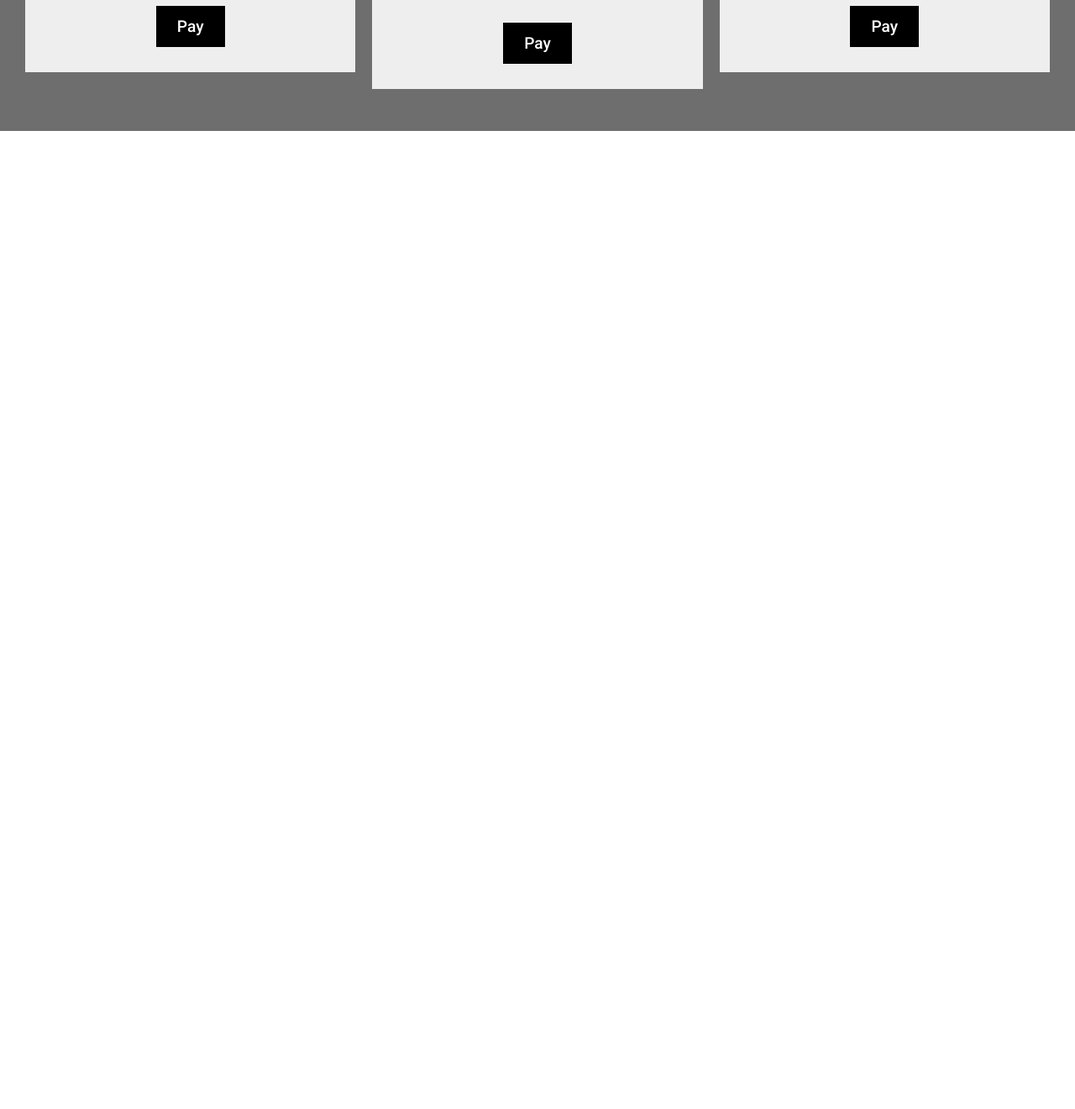
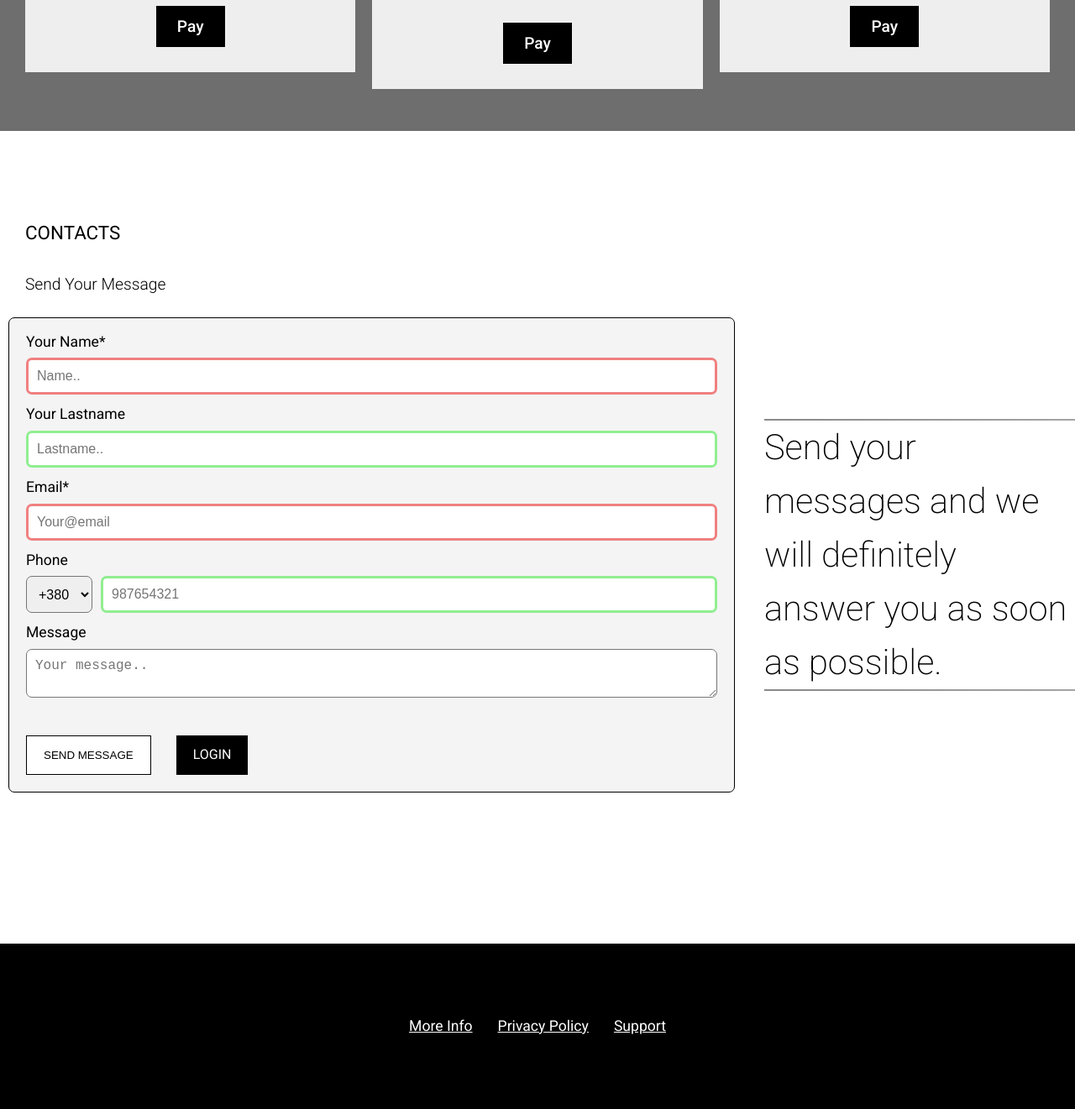
Before and after one commit to Maks4529/Startup, a plain HTML site: page assets/pages/index.html in a window 1280 px wide. Shown: the part 5154-6475 px from the top of the page at 84% size. Before the commit the page ends 5310 px from the top, so only its background shows below. Drawn offline with Linux system fonts and the light colour scheme; a web font is replaced by a local one.

Commit message:
Add form registration

```diff
--- a/assets/pages/index.html
+++ b/assets/pages/index.html
@@ -95,7 +95,7 @@
                         <p class="userInfo arcicleInfo">
                             Phasellus eget enim eu lectus faucibus vestibulum. Suspendisse sodales pellentesque elementum.
                         </p>
-                        <div class="linkBtn"><a href="#"><i class="fa-solid fa-envelope"></i> Contact</a></div>
+                        <div class="linkBtn"><a href="#Contact"><i class="fa-solid fa-envelope"></i> Contact</a></div>
                     </div>
                 </div>
                 <div class="userCard">
@@ -106,7 +106,7 @@
                         <p class="userInfo arcicleInfo">
                             Phasellus eget enim eu lectus faucibus vestibulum. Suspendisse sodales pellentesque elementum.
                         </p>
-                        <div class="linkBtn"><a href="#"><i class="fa-solid fa-envelope"></i> Contact</a></div>
+                        <div class="linkBtn"><a href="#Contact"><i class="fa-solid fa-envelope"></i> Contact</a></div>
                     </div>
                 </div>
                 <div class="userCard">
@@ -117,7 +117,7 @@
                         <p class="userInfo arcicleInfo">
                             Phasellus eget enim eu lectus faucibus vestibulum. Suspendisse sodales pellentesque elementum.
                         </p>
-                        <div class="linkBtn"><a href="#"><i class="fa-solid fa-envelope"></i> Contact</a></div>
+                        <div class="linkBtn"><a href="#Contact"><i class="fa-solid fa-envelope"></i> Contact</a></div>
                     </div>
                 </div>
                 <div class="userCard">
@@ -128,7 +128,7 @@
                         <p class="userInfo arcicleInfo">
                             Phasellus eget enim eu lectus faucibus vestibulum. Suspendisse sodales pellentesque elementum.
                         </p>
-                        <div class="linkBtn"><a href="#"><i class="fa-solid fa-envelope"></i> Contact</a></div>
+                        <div class="linkBtn"><a href="#Contact"><i class="fa-solid fa-envelope"></i> Contact</a></div>
                     </div>
                 </div>
             </div>
@@ -214,7 +214,7 @@
                         </span>
                     </div>
                     <div class="payBtn">
-                        <a href="#" class="linkBtn">Pay</a>
+                        <a href="/assets/pages/orderPage.html" target="_blank" class="linkBtn">Pay</a>
                     </div>
                 </article>
                 <article class="priceItem pricePro">
@@ -230,7 +230,7 @@
                         </span>
                     </div>
                     <div class="payBtn">
-                        <a href="#" class="linkBtn">Pay</a>
+                        <a href="/assets/pages/orderPage.html" target="_blank" class="linkBtn">Pay</a>
                     </div>
                 </article>
                 <article class="priceItem pricePremium">
@@ -246,11 +246,60 @@
                         </span>
                     </div>
                     <div class="payBtn">
-                        <a href="#" class="linkBtn">Pay</a>
+                        <a href="/assets/pages/orderPage.html" taret="_blank" class="linkBtn">Pay</a>
                     </div>
                 </article>
             </article>
         </section>
+        <section class="sect8" id="Contact">
+            <h2 class="sectionTitle">CONTACTS</h2>
+            <div class="sectionSubtitle">Send Your Message</div>
+            <div class="sect8Content">
+                <form action="#" class="sendMessage">
+                    <label class="firstName">
+                        <span class="labelTitle">Your Name*</span>
+                        <input type="text" name="firstName" placeholder="Name.." required pattern="[A-Z][a-z]{1,19}(-[A-Z][a-z]{1,19})?">
+                    </label>
+                    <label class="lastName">
+                        <span class="labelTitle">Your Lastname</span>
+                        <input type="text" name="lastName" placeholder="Lastname.." pattern="[A-Z][a-z]{1,19}(-[A-Z][a-z]{1,19})?">
+                    </label>
+                    <label class="email">
+                        <span class="labelTitle">Email*</span>
+                        <input type="email" name="email" placeholder="Your@email" required>
+                    </label>
+                    <label class="phone">
+                        <span class="labelTitle">Phone</span>
+                        <div class="fullNumber">
+                            <select name="numberCode">
+                                <option value="+380">+380</option>
+                                <option value="+975">+975</option>
+                                <option value="+450">+450</option>
+                            </select>
+                            <input type="tel" name="phone" placeholder="987654321" pattern="\d{9}">
+                        </div>
+                    </label>
+                    <label class="message">
+                        <span class="labelTitle">Message</span>
+                        <textarea name="message" placeholder="Your message.."></textarea>
+                    </label>
+                    <div class="formBtn">
+                        <button type="submit" class="submitBtn">SEND MESSAGE</button>
+                        <a href="#" class="loginLink">LOGIN</a>
+                    </div>
+                </form>
+                <div class="sect8Info">
+                    Send your messages and we will definitely answer you as soon as possible.
+                </div>
+            </div>
+        </section>
     </main>
+    <footer class="footer">
+        <ul class="footerLink">
+            <li><a href="#">More Info</a></li>
+            <li><a href="#">Privacy Policy</a></li>
+            <li><a href="#">Support</a></li>
+        </ul>
+    </footer>
 </body>
 </html>
--- a/assets/styles/style.css
+++ b/assets/styles/style.css
@@ -210,7 +210,7 @@ h1 {
     border-radius: 20px;
 }
 
-.linkBtn {
+.linkBtn, .loginLink, .submitBtn {
     padding: 15px 20px;
     background-color: black;
     margin-top: 30px;
@@ -218,12 +218,12 @@ h1 {
     transition: background-color var(--time-animation), border-radius var(--time-animation);
 }
 
-.linkBtn>a {
+.linkBtn>a, .loginLink {
     color: rgb(255, 255, 255);
     text-decoration: none;
 }
 
-.linkBtn:hover {
+.linkBtn:hover, .loginLink:hover {
     cursor: pointer;
     background-color: rgb(169, 169, 169);
     border-radius: 7px;
@@ -528,6 +528,7 @@ h1 {
 
 .pricePro>h3 {
     padding: 70px;
+    font-weight: 400;
     background-color: rgb(255, 58, 98);
 }
 
@@ -575,3 +576,112 @@ h1 {
     font-weight: 500;
     margin: 0;
 }
+
+/* Стилізація 8-го розділу */
+
+.sect8>.sectionTitle, .sect8>.sectionSubtitle  {
+    padding: 0 30px
+}
+
+.sendMessage {
+    display: flex;
+    flex-direction: column;
+    gap: 15px;
+    width: 70%;
+    border: 1px black solid;
+    border-radius: 7px;
+    margin: 30px 10px;
+    padding: 20px;
+    background-color: rgb(244, 244, 244);
+}
+
+.sendMessage>label {
+    width: 100%;
+    display: flex;
+    flex-direction: column;
+    gap: 10px;
+}
+
+.sect8Info {
+    font-size: 2.6rem;
+    font-weight: 200;
+    width: 30%;
+    line-height: 4rem;
+    border-top: 2px black solid;
+    border-bottom: 2px black solid;
+    border-image: repeating-linear-gradient(90deg, black 0 20px, transparent 300px 70px) 170;
+}
+
+.sect8Content {
+    display: flex;
+    align-items: center;
+    justify-content: space-between;
+    gap: 25px;
+}
+
+.labelTitle {
+    font-size: 1.1rem;
+}
+
+input, textarea {
+    width: 100%;
+    padding: 10px;
+    border-radius: 7px;
+    font-size: 1rem;
+}
+
+select {
+    padding: 10px;
+    border-radius: 7px;
+    font-size: 1rem;
+}
+
+input:valid {
+    border: 3px lightgreen solid;
+}
+
+input:invalid {
+    border: 3px lightcoral solid;
+}
+
+.fullNumber {
+    display: flex;
+    gap: 10px;
+}
+
+.formBtn {
+    display: flex;
+    gap: 30px;
+}
+
+.submitBtn {
+    background-color: rgb(255, 255, 255);
+    border: 1px rgb(0, 0, 0) solid;
+}
+
+.submitBtn:hover {
+    cursor: pointer;
+    background-color: rgb(169, 169, 169);
+    border-radius: 7px;
+    color: rgb(255, 255, 255);
+}
+
+/* Стилізація футера */
+
+.footer {
+    margin-top: 150px;
+    background-color: rgb(0, 0, 0);
+    padding: 90px;
+}
+
+.footerLink {
+    display: flex;
+    gap: 30px;
+    justify-content: center;
+    align-items: center;
+}
+
+.footerLink a {
+    font-size: 1.1rem;
+    color: rgb(255, 255, 255);
+}
```
Also changed, not shown: assets/pages/orderPage.html (added, +30 -0 lines), assets/scripts/timer.js (added, +18 -0 lines).
